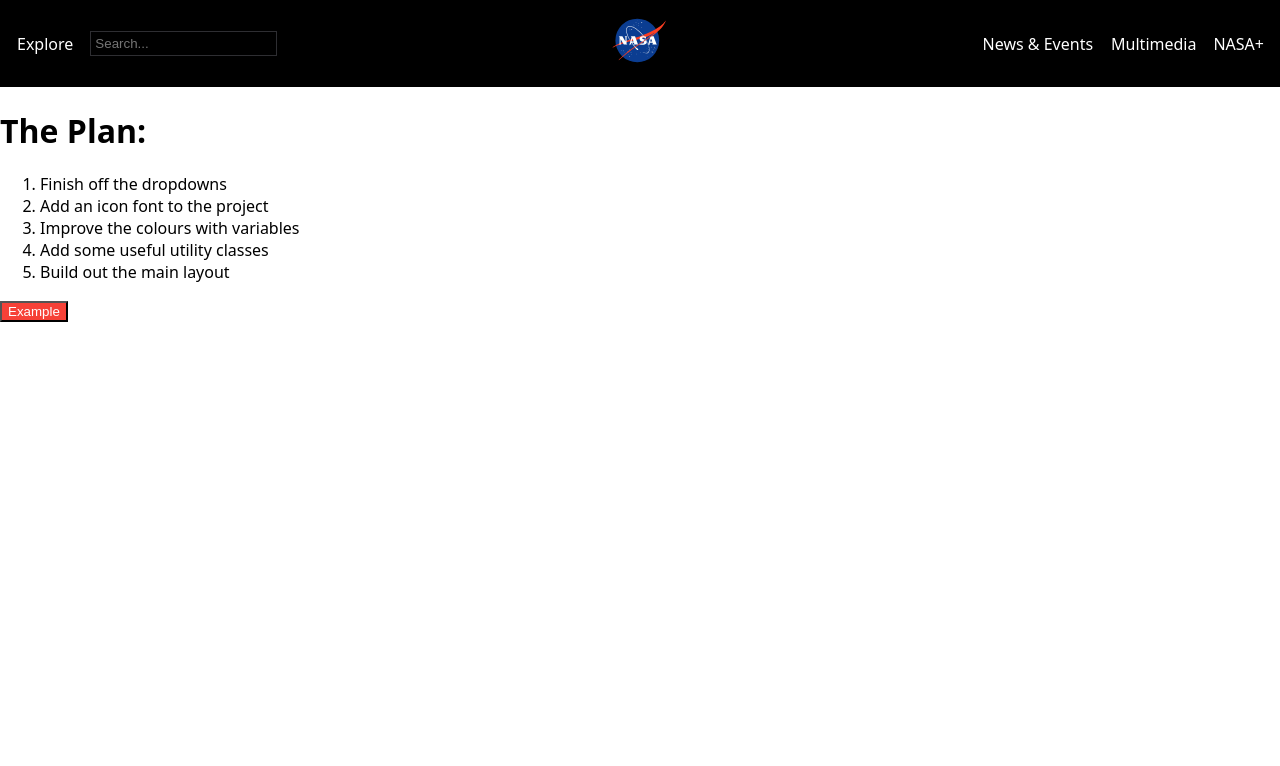
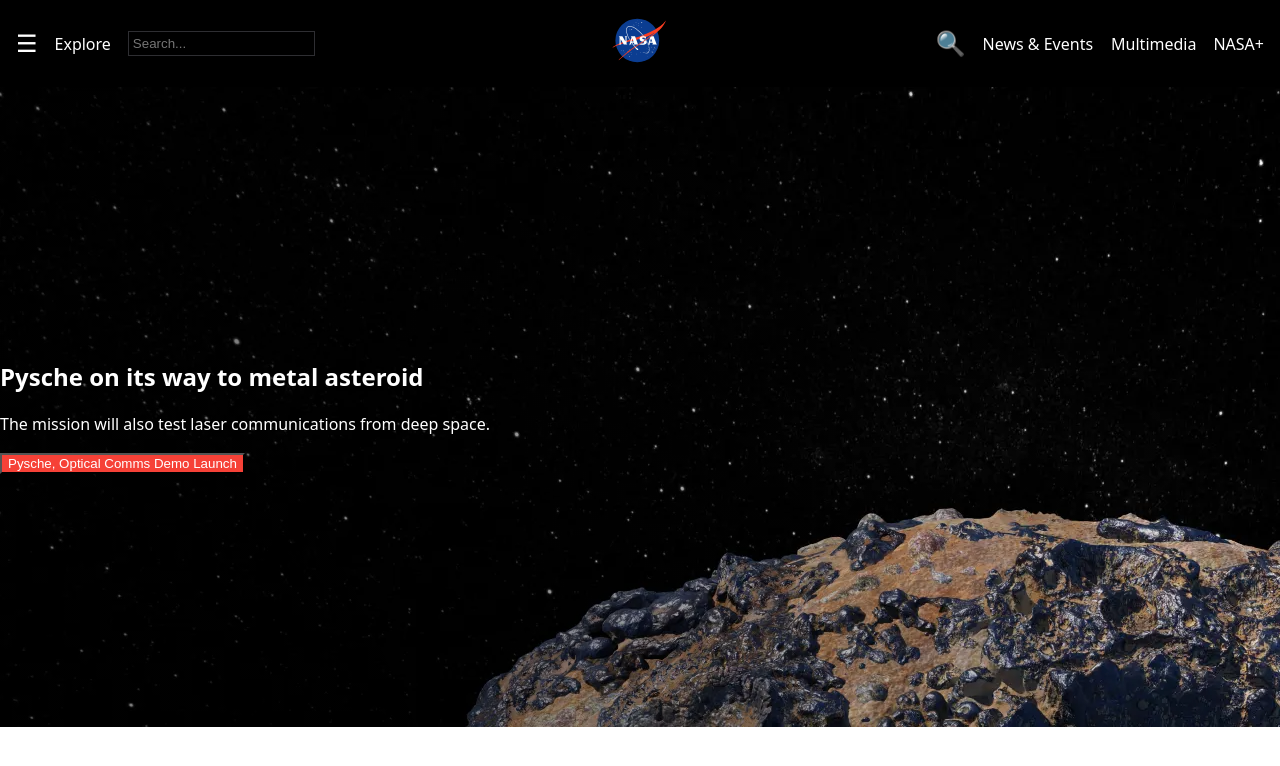
Before and after one commit to ta1itha/nasa-website-demo, a plain HTML site: page index.html in a window 1280 px wide. Drawn offline with nearby package versions, Linux system fonts and the light colour scheme.

Commit message:
Adds banner

```diff
--- /dev/null
+++ b/css/_flex.css
@@ -0,0 +1,11 @@
+.flex, .flex-column {
+  display: flex;
+}
+
+.flex-column {
+  flex-direction: column;
+}
+
+.justify-center {
+  justify-content: center;
+}
--- a/index.css
+++ b/index.css
@@ -3,11 +3,37 @@
 @import url("css/_reset.css");
 @import url("css/_fonts.css");
 @import url("css/_color.css");
+@import url("css/_flex.css");
 
 /* Component Specific Code */
 @import url("css/_header.css");
 @import url("css/_buttons.css");
 @import url("css/_dropdowns.css");
 
+
+.hero-banner {
+  position: relative;
+  min-height: 40rem;
+  background-image: url(/assets/images/banner/psyche-asteroid-jpegpia24471.webp);
+}
+
+.hero-banner:after {
+  content: "";
+  font-size: 5vw;
+  position: absolute;
+  inset: 0;
+  background: linear-gradient(65deg, rgb(0 0 0 / 51%) 25%, rgba(255,255,255,0) 100%)
+}
+
+.width-half {
+  max-width: 50%;
+  width: 100%;
+}
+
+.content {
+  position: relative;
+  z-index: 1;
+}
+
 /* Make sure this is the last import! */
 @import url("css/_media.css");
--- a/index.html
+++ b/index.html
@@ -166,7 +166,7 @@
 
   <main>
 
-    <h1>The Plan: </h1>
+    <!-- <h1>The Plan: </h1>
 
     <ol>
       <li>Finish off the dropdowns</li>
@@ -174,11 +174,17 @@
       <li>Improve the colours with variables</li>
       <li>Add some useful utility classes</li>
       <li>Build out the main layout</li>
-    </ol>
+    </ol> -->
 
-    <button class="bg-accent color-light">Example</button>
+    <!-- <button class="bg-accent color-light">Example</button> -->
 
-    <div class="hero-banner"></div>
+    <div class="hero-banner color-light flex-column justify-center">
+      <div class="content width-half">
+        <h2>Pysche on its way to metal asteroid</h2>
+        <p>The mission will also test laser communications from deep space.</p>
+        <button class="btn bg-accent color-light">Pysche, Optical Comms Demo Launch</button>
+      </div>
+    </div>
 
     <div class="featured-news"></div>
 
```
Also changed, not shown: assets/images/banner/psyche-asteroid-jpegpia24471.webp (added).
